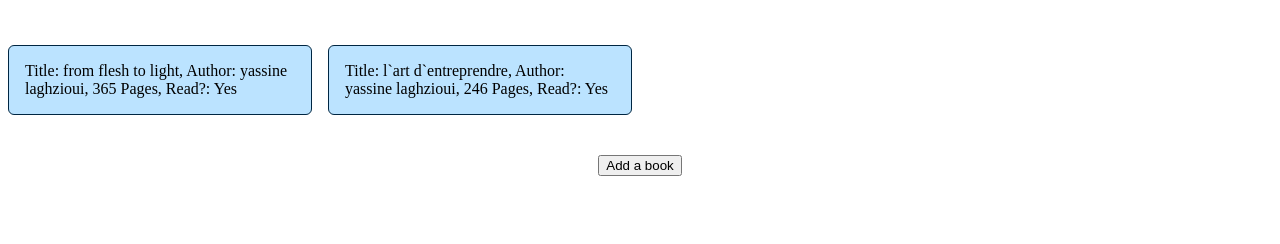
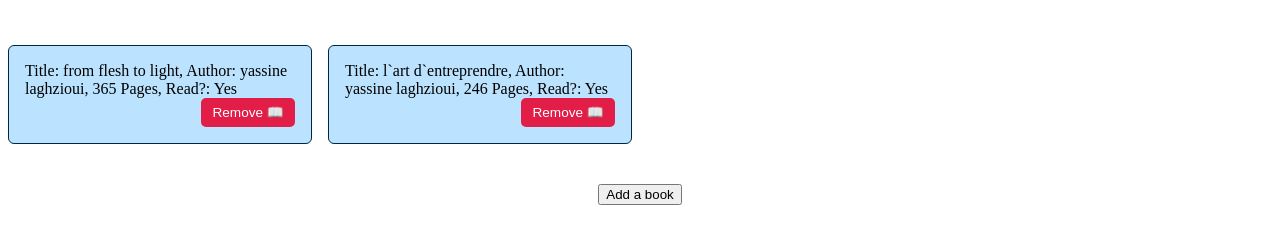
Before and after one commit to lakebridge/libraty_app, a plain HTML site: page index.html in a window 1280 px wide. Shown: the part 96-340 px from the top of the page. Drawn offline with Linux system fonts and the light colour scheme.

Commit message:
added the button with a style into the cards

```diff
--- a/script.js
+++ b/script.js
@@ -65,6 +65,14 @@ function Display_NB(book) {
         card.textContent = `Title: ${book.title}, Author: ${book.author}, ${book.pages} Pages, Read?: ${status}`;
 
         bookList.insertBefore(card, footer);
+
+        const rmvButton = document.createElement("button");
+        rmvButton.classList.add("rmvButton");
+
+        rmvButton.textContent = "Remove 📖";
+
+        card.appendChild(rmvButton);
+
 }
 
 function Display() {
--- a/style.css
+++ b/style.css
@@ -5,10 +5,13 @@
 }
 
 .card {
-  padding: 1rem;
-  border: 1px solid #002642;
-  background-color: #bbe3ff;
-  border-radius: 6px;
+    display: flex;
+    flex-direction: column;
+    padding: 1rem;
+    border: 1px solid #002642;
+    background-color: #bbe3ff;
+    border-radius: 6px;
+
 }
 
 .title {
@@ -26,6 +29,23 @@
     justify-items: center;
     margin: 1.5rem auto 0;
     grid-column: 1/-1;
+}
+
+.rmvButton {
+    margin-top: 0.75rem;
+    padding: 0.4rem 0.7rem;
+    font-size: 0.85rem;
+    border: none;
+    border-radius: 5px;
+    background-color: #e11d48; /* red */
+    color: white;
+    cursor: pointer;
+    align-self: flex-end;
+    margin-top: auto;
+}
+
+.rmvButton:hover {
+    background-color: #be123c;
 }
 
 dialog {
```
